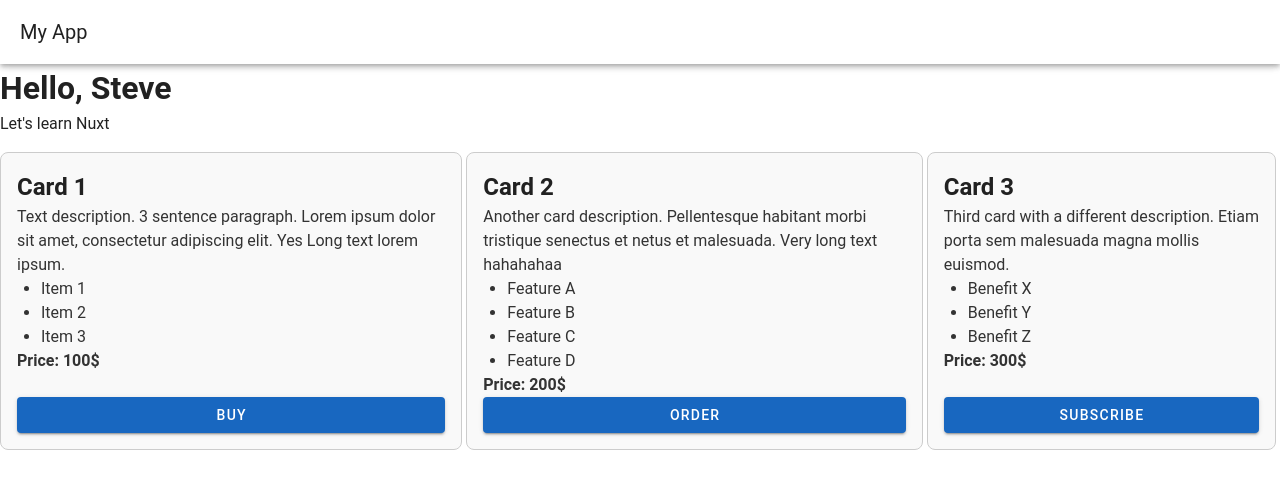
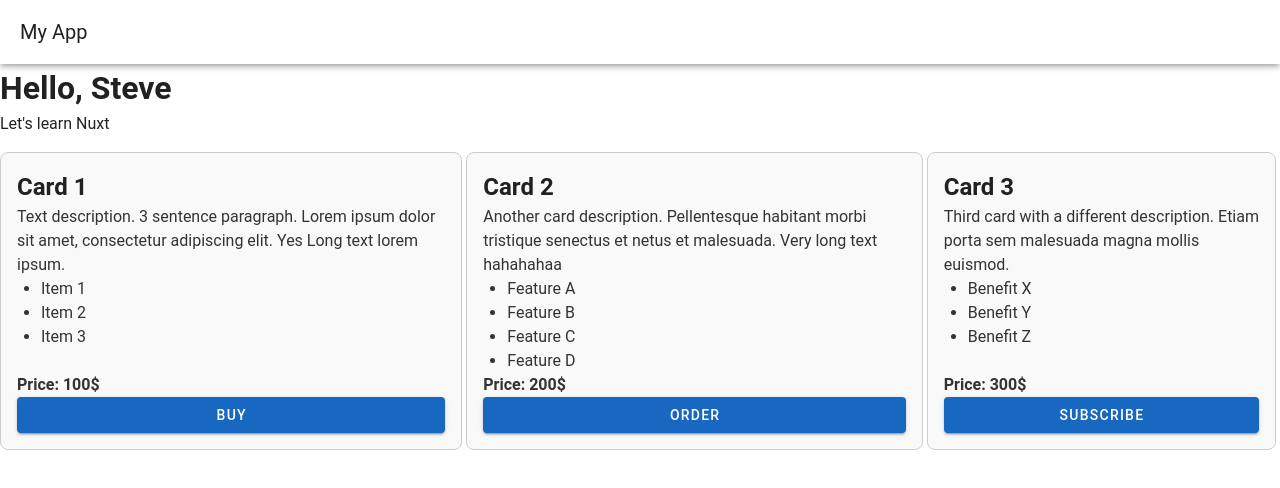
Before and after one commit to punkrocker178/nuxt4-playground, a Nuxt app: page /steve in a window 1280 px wide. Shown: the top 488 px of the page. Built offline with nearby package versions, Linux system fonts and the light colour scheme.

Commit message:
Update pricing alignment

```diff
--- a/app/components/SimpleCard.vue
+++ b/app/components/SimpleCard.vue
@@ -52,6 +52,7 @@
 .card-content__pricing {
   font-weight: bold;
   flex-grow: 1;
+  align-content: end;
 }
 
 .card-content__cta {
```
